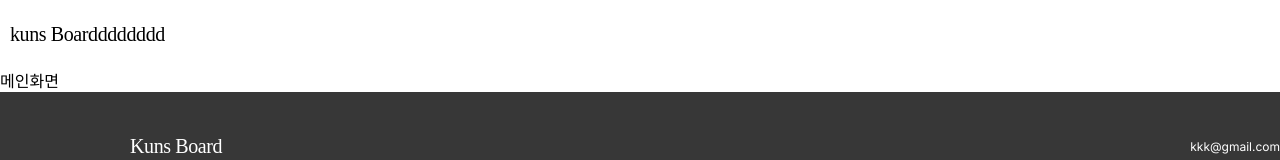
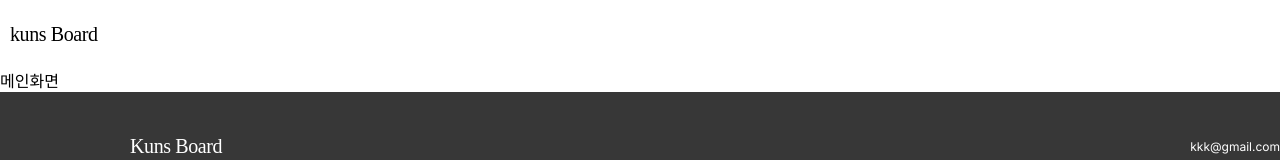
Before and after one commit to GuNu-Kim/reactfront, a React (Create React App) app: page / in a window 1280 px wide. Shown: the top 160 px of the page. Built offline with nearby package versions, Linux system fonts and the light colour scheme; a web font is replaced by a local one.

Commit message:
add Header index.tsx file

```diff
--- a/src/layouts/Header/index.tsx
+++ b/src/layouts/Header/index.tsx
@@ -49,7 +49,7 @@ export default function Header() {
     }, [searchWord]);
 
     if(!searchStatus)
-    //render
+    //render: Search
     return(
       <div className='icon-button' onClick={onSearchButtonClickHandler}>
         <div className='icon search-light-icon'></div>
@@ -64,7 +64,9 @@ export default function Header() {
       </div>
     );
   }
-  //render
+
+
+  //render:  Main
   return (
     <div id='header'>
       <div className='header-container'>
@@ -72,7 +74,7 @@ export default function Header() {
           <div className='icon-box'>
             <div className='icon logo-dark-icon'></div>
           </div>
-          <div className='header-logo'>{'kuns Boardddddddd'}</div>
+          <div className='header-logo'>{'kuns Board'}</div>
         </div>
         <div className='header-right-box'>
           <SearchButton />
```
